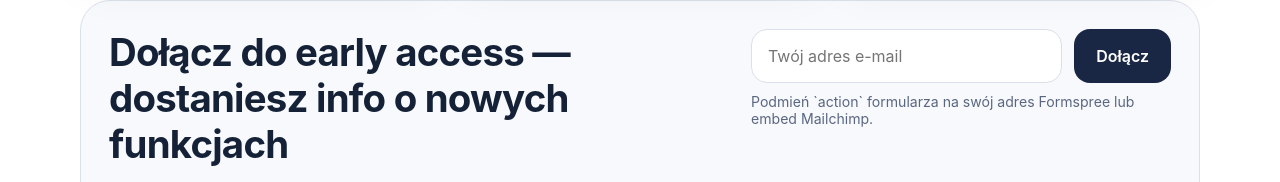
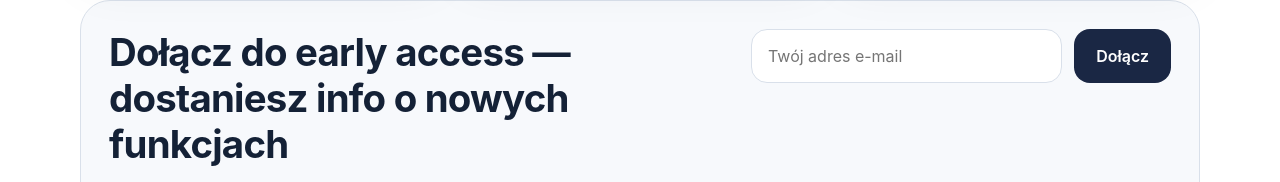
Before and after one commit to promptymike/Aktuo, a plain HTML site: page index.html in a window 1280 px wide. Shown: the part 1203-1385 px from the top of the page. Drawn offline with Linux system fonts and the light colour scheme.

Commit message:
fix: set correct Formspree endpoint on landing page

```diff
--- a/index.html
+++ b/index.html
@@ -297,12 +297,6 @@
         background: #14203a;
       }
 
-      .form-note {
-        margin: 10px 0 0;
-        color: var(--muted);
-        font-size: 0.88rem;
-      }
-
       footer {
         padding: 18px 0 36px;
         color: var(--muted);
@@ -430,7 +424,7 @@
           </div>
 
           <div>
-            <form action="https://formspree.io/f/xgopprrk" method="post">
+            <form action="https://formspree.io/f/xgopprrk" method="POST">
               <input
                 type="email"
                 name="email"
@@ -440,7 +434,6 @@
               />
               <button type="submit">Dołącz</button>
             </form>
-            <p class="form-note">Podmień `action` formularza na swój adres Formspree lub embed Mailchimp.</p>
           </div>
         </div>
       </section>
```
